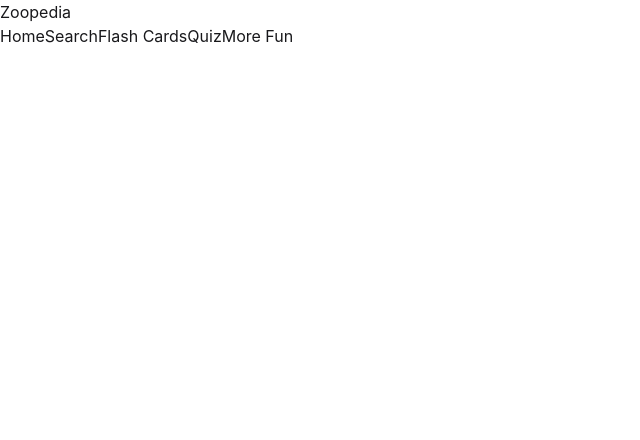
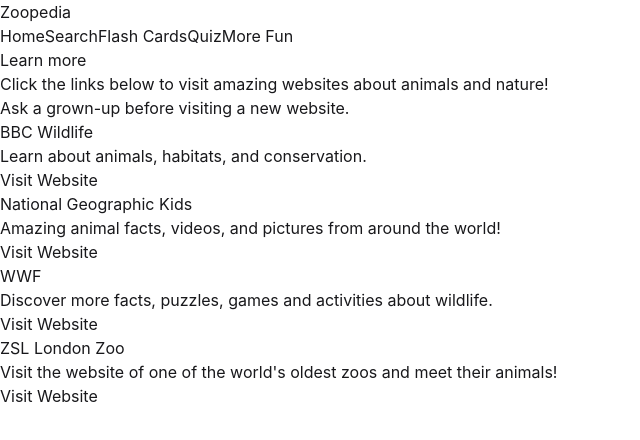
Before and after one commit to CFG-Group-7/CFG-Group-Project, a React (Vite) app: page /more-fun in a window 1280 px wide. Shown: the top 440 px of the page, without its empty margins (0-640 px from the left). Built offline with nearby package versions, Linux system fonts and the light colour scheme.

Commit message:
Adding MoreFun page

```diff
--- a/src/App.jsx
+++ b/src/App.jsx
@@ -1,8 +1,6 @@
 import { useState } from 'react';
 import './App.css';
 import FeatureCard from "./components/FeatureCard";
-
-
 
 function App() {
 
--- a/src/main.jsx
+++ b/src/main.jsx
@@ -8,6 +8,7 @@
 import { Routes, Route } from "react-router-dom"
 import { AnimalProvider } from './AnimalContext.jsx';
 import NavBar from "./components/Navbar";
+import MoreFun from './pages/MoreFun.jsx';
 
 createRoot(document.getElementById('root')).render(
   <BrowserRouter>
@@ -19,6 +20,7 @@
           <Route path='/' element={<App />} />
           <Route path='/search' element={<Search />} />
           <Route path='/flash-cards' element={<FlashCardsPage />} />
+          <Route path="/more-fun" element={<MoreFun />} />
         </Routes>
       </AnimalProvider>
     </StrictMode>
--- a/src/pages/MoreFun.jsx
+++ b/src/pages/MoreFun.jsx
@@ -0,0 +1,55 @@
+import React from "react";
+
+const resources = [
+  {
+    title: "BBC Wildlife",
+    description: "Learn about animals, habitats, and conservation.",
+    url: "https://www.bbc.co.uk/nature",
+  },
+  {
+    title: "National Geographic Kids",
+    description: "Amazing animal facts, videos, and pictures from around the world!",
+    url: "https://kids.nationalgeographic.com/",
+  },
+  {
+    title: "WWF",
+    description: "Discover more facts, puzzles, games and activities about wildlife.",
+    url: "https://www.wwf.org.uk/gowild",
+  },
+  {
+    title: "ZSL London Zoo",
+    description: "Visit the website of one of the world's oldest zoos and meet their animals!",
+    url: "https://www.zsl.org.uk/london-zoo",
+  },
+];
+
+const MoreFun = () => {
+  return (
+    <div>
+        <h1>Learn more</h1>
+
+      <p>Click the links below to visit amazing websites about animals and nature!</p>
+
+      <p>Ask a grown-up before visiting a new website.</p>
+
+ <ul>
+ {resources.map((item, index) => (
+    <li key={index}>
+        <h2>{item.title}</h2>
+
+        <p>{item.description}</p>
+
+        <a href={item.url} target="_blank" rel="noopener noreferrer" >
+            <button>
+            Visit Website
+            </button>
+        </a>
+
+          </li>
+        ))}
+      </ul>
+    </div>
+  );
+};
+
+export default MoreFun;
```
Also changed, not shown: 1 other file (tests, documents, lock files or other folders).
